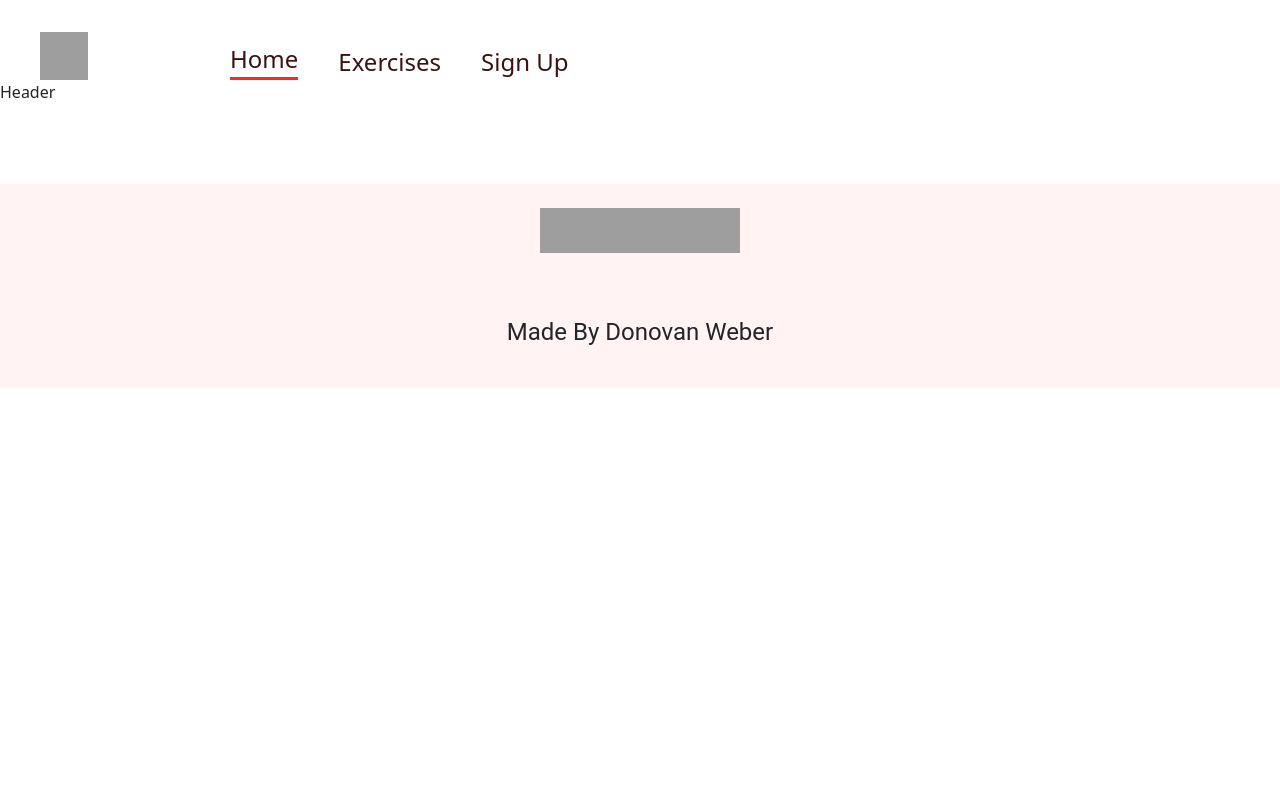
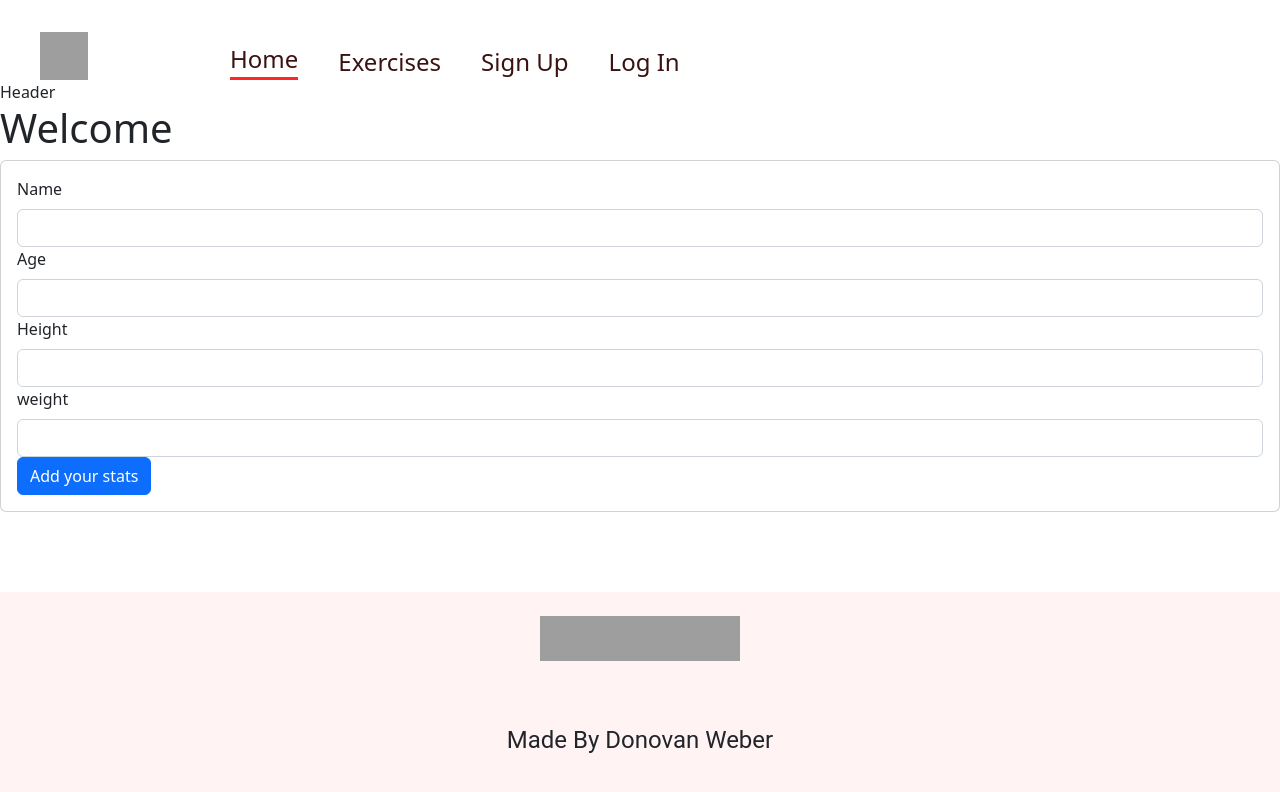
Before and after one commit to DonovanWeber/Exercise_Tracker_REACT_capstone, a React (Create React App) app: page /profile in a window 1280 px wide. Shown: the top 792 px of the page. Built offline with nearby package versions, Linux system fonts and the light colour scheme; no server answers; grey boxes are pictures that could not be loaded.

Commit message:
Add private routes and profile page

```diff
--- a/src/App.js
+++ b/src/App.js
@@ -12,6 +12,8 @@ import Home from './pages/Home';
 import SignUp from './components/SignUp';
 import Login from './components/Login';
 import "bootstrap/dist/css/bootstrap.min.css";
+import PrivateRoutes from './components/PrivateRoutes';
+import Profile from './pages/Profile';
 
 function App() {
   return (
@@ -21,10 +23,14 @@ function App() {
           <Navbar />
           <Header />
           <Routes>
+            <Route element={<PrivateRoutes/>}>
+            </Route>
+              <Route path='/profile' element={<Profile />} />
             <Route path="/" element={<Home />} />
-            <Route path="/exercise/:id" element={<ExerciseDetail />} />
+            <Route path="/exercise/:id" element= {<ExerciseDetail />} />
+            <Route path="/login" element={<Login />} />
             <Route path="/sign-up" element={<SignUp />} />
-            <Route path="/login" element={<Login />} />
+            {/* <Route path="/logout" element={<Logout />} /> */}
           </Routes>
           <Footer />
         </Box>
--- a/src/components/Exercises.js
+++ b/src/components/Exercises.js
@@ -22,7 +22,6 @@ const Exercises = ({ exercises, setExercises, bodyPart}) => {
   }
 
 
-  console.log("Exercises Page BodyPart: ", bodyPart);
   useEffect(() => {
     const fetchExercisesData = async () => {
       let exercisesData = [];
--- a/src/components/Login.js
+++ b/src/components/Login.js
@@ -8,7 +8,7 @@ function Login(){
 
   const emailRef = useRef()
   const passwordRef = useRef()
-  const { login } = useAuth();
+  const { login, logout } = useAuth();
   const [error, setError] = useState("");
   const [loading, setLoading] = useState(false);
   const navigate = useNavigate();
@@ -27,6 +27,21 @@ function Login(){
 
     setLoading(false)
     }
+
+  async function handleLogout(e){
+    e.preventDefault();
+
+    try{
+      setError("")
+      setLoading(true)
+      await logout();
+      navigate('/');
+      console.log("successfully logged out")
+    } catch {
+      setError("Failed to logout")
+    }
+    setLoading(false)
+  }
   return (
     <React.Fragment>
       <Card>
@@ -41,13 +56,16 @@ function Login(){
               <Form.Label>Password</Form.Label>
               <Form.Control type='password' ref={passwordRef} required />
             </Form.Group>
-            <Button disabled={loading} className='w-100' type='submit'> Log In</Button>
+            <Button disabled={loading} className='w-100 mt-4' type='submit'> Log In</Button>
           </Form>
         </Card.Body>
       </Card>
       <div className="w-100 text-center mt-2">
         Need an Account? <Link to='/sign-up'>Sign Up</Link>
       </div>
+      <div className="w-100 text-center mt-2">
+        <Button onClick={handleLogout}>Logout</Button>
+      </div>
     </React.Fragment>
   )
 }
--- a/src/components/Navbar.js
+++ b/src/components/Navbar.js
@@ -2,7 +2,7 @@ import React from "react";
 import { Link } from 'react-router-dom';
 import { Stack } from '@mui/material';
 import Logo from '../assets/images/logoTBA';
-
+// STILL NEEDS A LOGO !!!
 const Navbar = () => {
   return (
     <Stack
@@ -25,6 +25,7 @@ const Navbar = () => {
         <a href="#exercises" style={
           {textDecoration: 'none', color:'#3A1212'}}>Exercises</a>
         <Link to='/sign-up' style={{textDecoration: 'none', color: "#3A1212"}}>Sign Up</Link>
+         <Link to='/login' style={{textDecoration: 'none', color: "#3A1212"}}>Log In</Link>
       </Stack>
     </Stack>
   )
--- /dev/null
+++ b/src/components/PrivateRoutes.js
@@ -0,0 +1,13 @@
+import React from "react";
+import { Navigate, Outlet } from "react-router-dom";
+import { useAuth } from "../contexts/AuthContext";
+
+const PrivateRoutes = () =>{
+  const { currentUser } = useAuth();
+
+  return(
+    currentUser ? <Outlet /> : <Navigate to="/login" />
+  )
+}
+
+export default PrivateRoutes
--- a/src/components/SignUp.js
+++ b/src/components/SignUp.js
@@ -39,41 +39,6 @@ function SignUp(){
 
     setLoading(false)
   }
-  // function doSignIn(event){
-  //   event.preventDefault();
-  //   const email = event.target.signInEmail.value;
-  //   const password = event.target.signInPassword.value;
-  //   signInWithEmailAndPassword(auth, email, password)
-  //     .then((userCredential) => {
-  //       setSignInSuccess(`Thank you for signing in as ${userCredential.user.email}!`)
-  //     })
-  //     .catch((error) => {
-  //       setSignInSuccess(`There was an error signing in ${error.message}!`)
-  //     });
-  // }
-  // function doSignUp(event){
-  //   event.preventDefault();
-  //   const email = event.target.email.value;
-  //   const password = event.target.password.value;
-  //   createUserWithEmailAndPassword(auth, email, password)
-  //       .then((userCredential) => {
-  //         //user successfully signed up
-  //         setSignUpSuccess(`You've successfully signed up, ${userCredential.user.email}!`)
-  //       })
-  //       .catch((error) =>{
-  //         //there was an error with sign up
-  //         setSignUpSuccess(`There was an error signing up: ${error.message}!`)
-  //       });
-  // }
-  // function doSignOut(){
-  //   signOut(auth)
-  //     .then(function(){
-  //       setSignOutSuccess("You've successfully signed out!");
-  //     })
-  //     .catch(function(error){
-  //       setSignOutSuccess(`There was an error signing out: ${error.message}!`)
-  //     });
-  // }
 
   return(
     <React.Fragment>
@@ -87,7 +52,7 @@ function SignUp(){
               <Form.Control type="email" ref={emailRef} />
             </Form.Group>
             <Form.Group id='password'>
-              <Form.Label>password</Form.Label>
+              <Form.Label>Password</Form.Label>
               <Form.Control type="password" ref={passwordRef} />
             </Form.Group>
             <Form.Group id='confirm-password'>
--- a/src/contexts/AuthContext.js
+++ b/src/contexts/AuthContext.js
@@ -36,7 +36,7 @@ export function AuthProvider({ children }){
   // }
 
   useEffect(() => {
-    const unsubscribe =  auth.onAuthStateChanged(user=> {
+    const unsubscribe =  auth.onAuthStateChanged(user => {
       setCurrentUser(user);
       setLoading(false);
     })
--- /dev/null
+++ b/src/pages/Profile.js
@@ -0,0 +1,57 @@
+import { Card, Form, Button, Alert } from 'react-bootstrap'
+import React, { useState } from 'react'
+import { useAuth } from '../contexts/AuthContext'
+import { db } from "../firebase.config";
+import { doc, addDoc, Collection, setDoc } from 'firebase/firestore';
+
+function Profile(){
+  const { currentUser } = useAuth();
+  const [error, setError] = useState("");
+  const [loading, setLoading] = useState();
+
+
+  async function handleUserStats(e){
+    e.preventDefault();
+    try{
+    await setDoc(doc(db, "users", currentUser), {
+      name: e.target.name.value,
+      age: e.target.age.value,
+      height: e.target.height.value,
+      weight: e.target.weight.value
+
+    })} catch {
+      setError(error);
+      console.log("Not adding to databse");
+    }
+  }
+  return (
+    <React.Fragment>
+      <h1> Welcome</h1>
+      <Card>
+        <Card.Body>
+          <Form>
+            <Form.Group id='name'>
+              <Form.Label>Name</Form.Label>
+              <Form.Control type="string" />
+            </Form.Group>
+            <Form.Group id='age'>
+              <Form.Label>Age</Form.Label>
+              <Form.Control type="number" min="0" />
+            </Form.Group>
+            <Form.Group id='height'>
+              <Form.Label>Height</Form.Label>
+              <Form.Control type="string" />
+            </Form.Group>
+            <Form.Group id='weight'>
+              <Form.Label>weight</Form.Label>
+              <Form.Control type="number" min="0" />
+            </Form.Group>
+            <Button type='submit' onClick={handleUserStats}>Add your stats</Button>
+          </Form>
+        </Card.Body>
+      </Card>
+    </React.Fragment>
+  )
+}
+
+export default Profile
```
